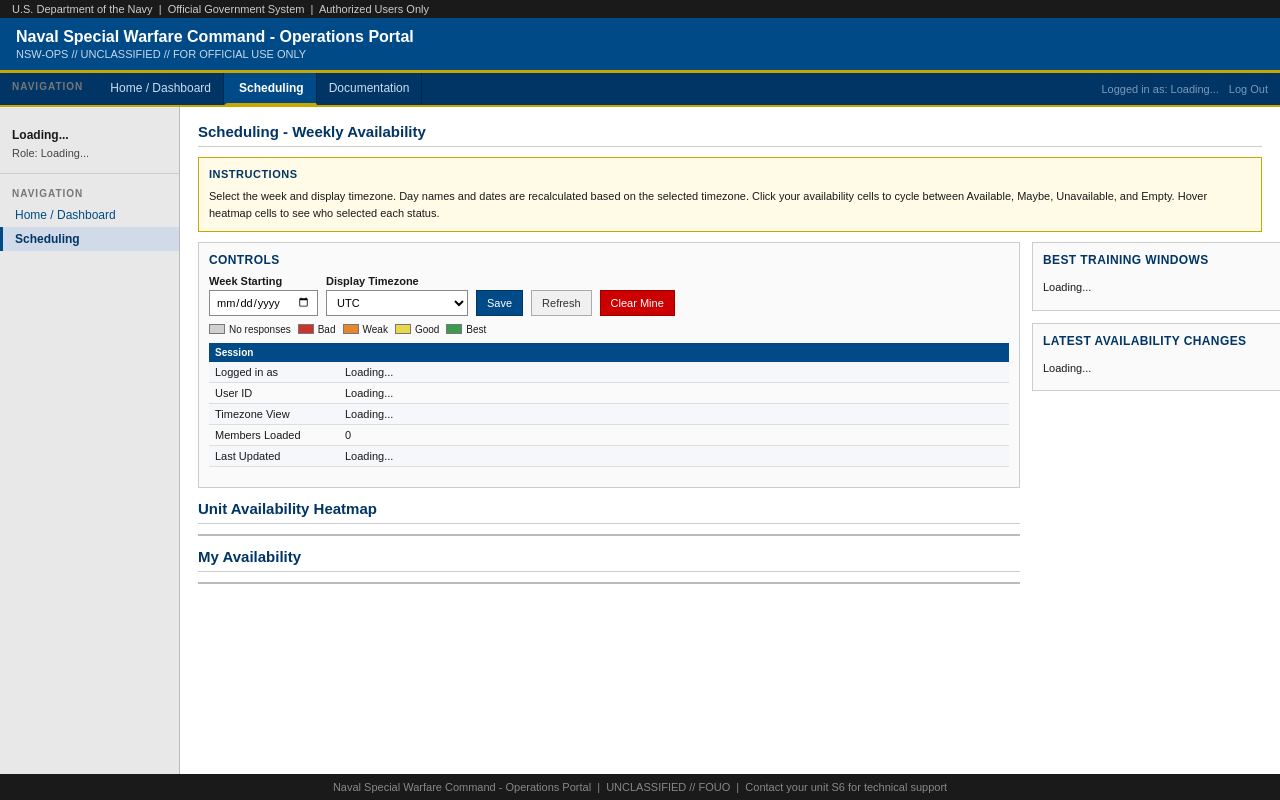
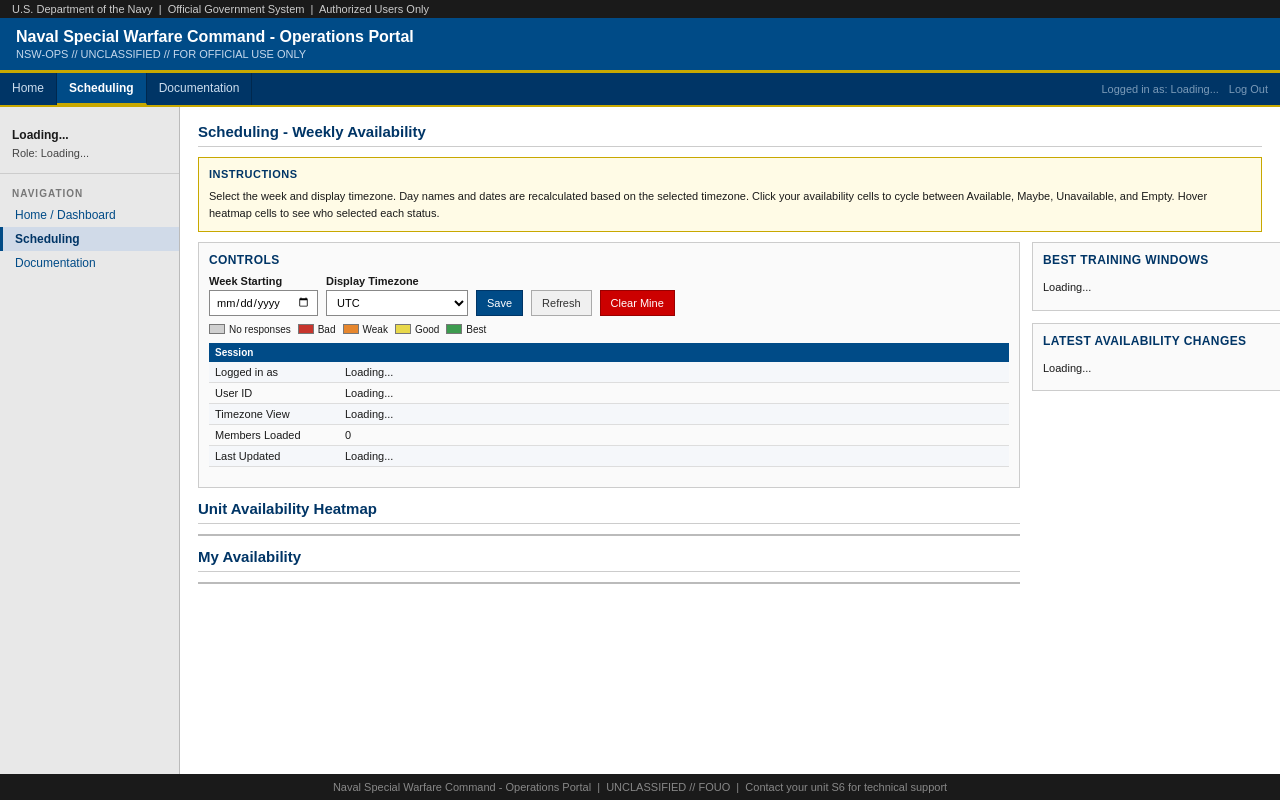
Before and after one commit to NSWDG-ARMA3/NSWDG, a plain HTML site: page member/scheduling/index.html in a window 1280 px wide. Drawn offline with Linux system fonts and the light colour scheme; a script that the page names is missing.

Commit message:
Update index.html

```diff
--- a/member/scheduling/index.html
+++ b/member/scheduling/index.html
@@ -510,9 +510,8 @@
 <div class="screen">
 
     <div class="portal-nav">
-    <div class="sidebar-section">Navigation</div>
-    <a class="sidebar-link" href="/member/">Home / Dashboard</a>
-    <a class="sidebar-link active" href="/member/scheduling/">Scheduling</a>
+    <a href="/member/">Home</a>
+    <a class="active" href="/member/scheduling/">Scheduling</a>
     <a href="/member/documentation/">Documentation</a>
 
     <div class="nav-right">
@@ -532,6 +531,7 @@
     <div class="sidebar-section">Navigation</div>
     <a class="sidebar-link" href="/member/">Home / Dashboard</a>
     <a class="sidebar-link active" href="/member/scheduling/">Scheduling</a>
+    <a class="sidebar-link" href="/member/documentation/">Documentation</a>
     </div>
 
     <div class="portal-main">
```
Lines whose indentation alone changed are shown as unchanged.
